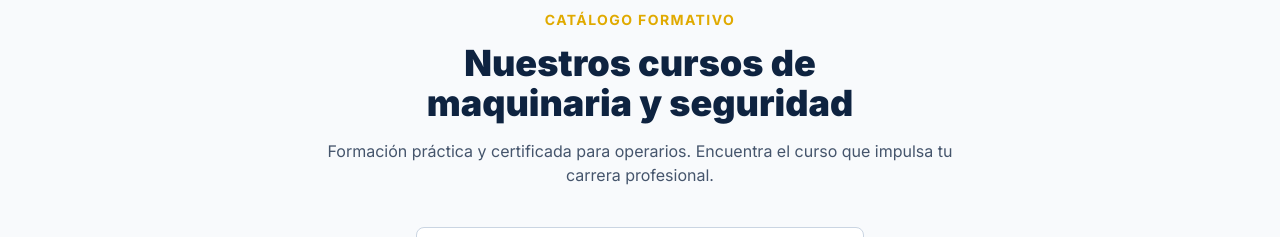
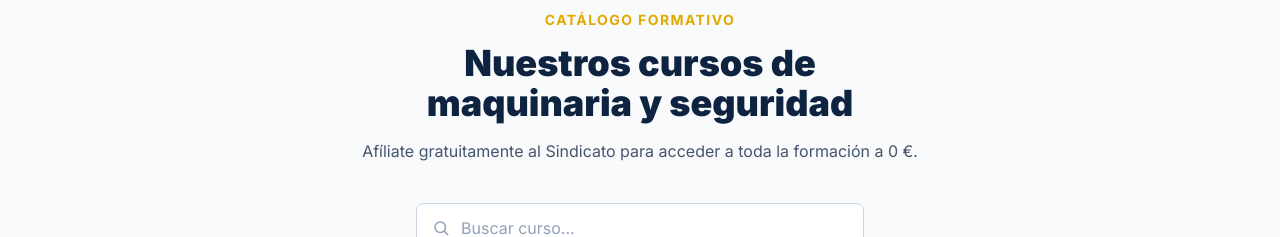
Before and after one commit to AROCA84/-sindicato-operarios, a Next.js app: page / in a window 1280 px wide. Shown: the part 1160-1397 px from the top of the page. Built offline with nearby package versions, Linux system fonts and the light colour scheme.

Commit message:
Destacar formacion gratuita para afiliados

```diff
--- a/components/course-catalog.tsx
+++ b/components/course-catalog.tsx
@@ -39,8 +39,7 @@ export function CourseCatalog() {
             Nuestros cursos de maquinaria y seguridad
           </h2>
           <p className="mt-4 text-pretty text-slate-600">
-            Formación práctica y certificada para operarios. Encuentra el curso
-            que impulsa tu carrera profesional.
+            {affiliated ? "Como afiliado, todos los cursos de formación están disponibles a 0 €." : "Afíliate gratuitamente al Sindicato para acceder a toda la formación a 0 €."}
           </p>
         </div>
 
```
